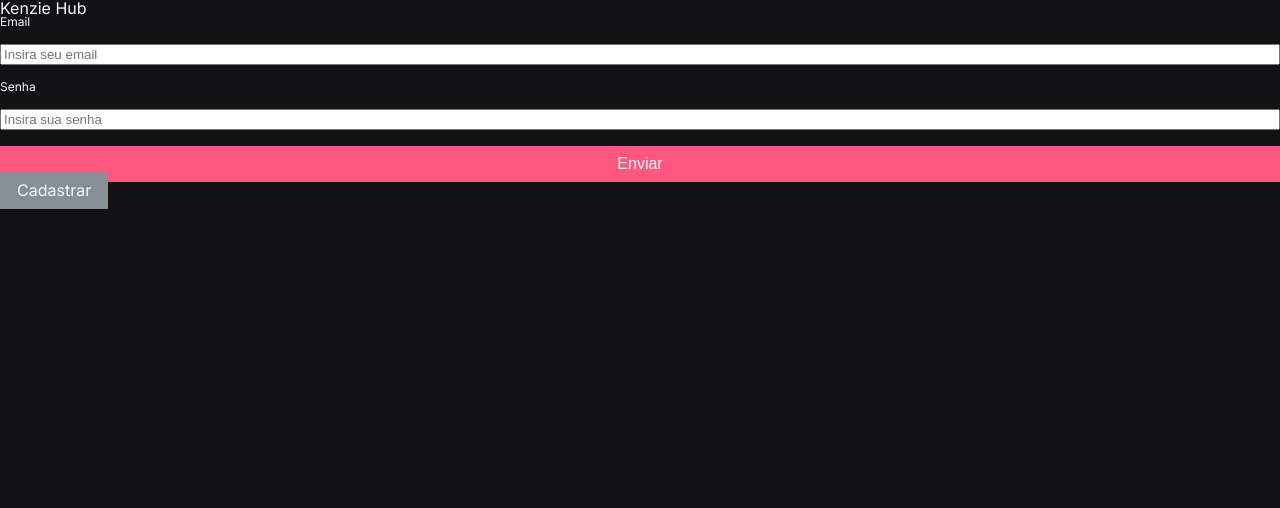
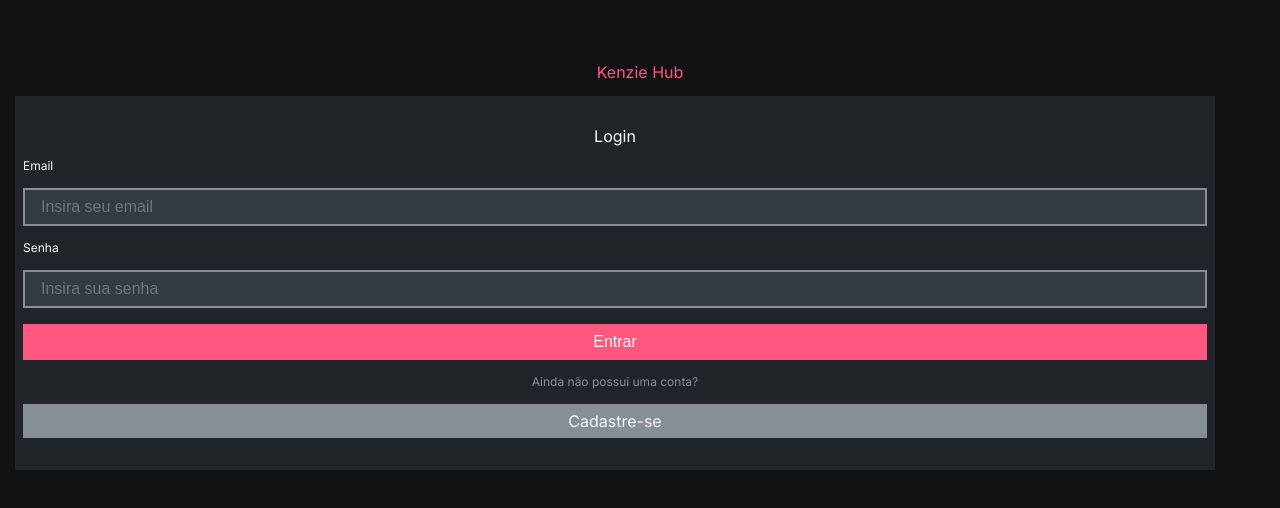
Before and after one commit to MatheusGualtieri/kenzie-hub, a React (Vite) app: page / in a window 1280 px wide. Shown: the top 508 px of the page. Built offline with nearby package versions, Linux system fonts and the light colour scheme.

Commit message:
feature: add style on page login

```diff
--- /dev/null
+++ b/src/components/Form/style.js
@@ -0,0 +1,16 @@
+import styled from "styled-components";
+export const StyledForm = styled.form`
+  padding: 2rem 0.5rem;
+  display: flex;
+  flex-direction: column;
+  gap: 1rem;
+  background-color: var(--color-gray-3);
+  box-sizing: border-box;
+  h1,
+  p {
+    text-align: center;
+  }
+  p {
+    color: var(--color-gray-1);
+  }
+`;
--- a/src/components/Header/index.jsx
+++ b/src/components/Header/index.jsx
@@ -1,8 +1,14 @@
+import { StyledContainer } from "../../styles/container";
+import { StyledNav } from "./style";
 const Header = ({ children }) => {
   return (
     <header>
-      <h1>Kenzie Hub</h1>
-      {children}
+      <StyledContainer>
+        <StyledNav>
+          <h1>Kenzie Hub</h1>
+          {children}
+        </StyledNav>
+      </StyledContainer>
     </header>
   );
 };
--- /dev/null
+++ b/src/components/Header/style.js
@@ -0,0 +1,10 @@
+import styled from "styled-components";
+export const StyledNav = styled.nav`
+  height: 100%;
+  width: 100%;
+  display: flex;
+  h1 {
+    color: var(--color-primary);
+    text-align: center;
+  }
+`;
--- a/src/pages/Login/index.jsx
+++ b/src/pages/Login/index.jsx
@@ -2,12 +2,14 @@
 import { useForm } from "react-hook-form";
 import { yupResolver } from "@hookform/resolvers/yup";
 import Form from "../../components/Form";
-import { Link, useNavigate } from "react-router-dom";
+import { useNavigate } from "react-router-dom";
 import { api } from "../../services/api";
 import { useState } from "react";
 import { toast } from "react-toastify";
 import { Button, ButtonLink } from "../../styles/buttons";
+import { Input } from "../../styles/inputs";
 import Header from "../../components/Header";
+import { StyledContainer } from "../../styles/container";
 const formSchema = yup.object().shape({
   email: yup.string().required("E-mail obrigatório").email("E-mail inválido"),
   password: yup.string().required("Senha obrigatório"),
@@ -51,36 +53,36 @@
     <>
       <Header></Header>
       <main>
-        <div>{loading ? <h1>Carregando</h1> : <></>}</div>
-        <div>
+        <StyledContainer>
+          <div>{loading ? <h1>Carregando</h1> : <></>}</div>
           <Form onSubmit={handleSubmit(onSubmitFunction)}>
+            <h1>Login</h1>
             <label htmlFor="email">Email</label>
-            <input
+            <Input
               type="text"
               id="email"
               placeholder={"Insira seu email"}
               {...register("email")}
-            ></input>
+            ></Input>
 
             {errors.email?.message}
             <label htmlFor="password">Senha</label>
-            <input
+            <Input
               placeholder={"Insira sua senha"}
               id="password"
               type="password"
               {...register("password")}
-            ></input>
+            ></Input>
             {errors.password?.message}
             <Button pink type="submit">
-              Enviar
+              Entrar
             </Button>
+            <p>Ainda não possui uma conta?</p>
+            <ButtonLink gray={"true"} to={"/register"}>
+              Cadastre-se
+            </ButtonLink>
           </Form>
-        </div>
-        <div>
-          <ButtonLink gray={"true"} to={"/register"}>
-            Cadastrar
-          </ButtonLink>
-        </div>
+        </StyledContainer>
       </main>
     </>
   );
--- a/src/styles/buttons.js
+++ b/src/styles/buttons.js
@@ -22,6 +22,7 @@
         : ``};
   color: var(--color-gray-0);
   font-size: var(--font-size-title);
+  text-align: center;
   cursor: pointer;
   transition: 0.5s;
   :hover {
@@ -60,9 +61,10 @@
         ? `var(--color-primary-negative)`
         : props.gray
         ? `var(--color-gray-1)`
-        : ``};
+        : `var(--color-gray-3)`};
   color: var(--color-gray-0);
   font-size: var(--font-size-title);
+  text-align: center;
   cursor: pointer;
   transition: 0.5s;
   :hover {
--- a/src/components/Form/style.jsx
+++ b/src/styles/container.js
@@ -1,5 +1,8 @@
 import styled from "styled-components";
-export const StyledForm = styled.form`
+
+export const StyledContainer = styled.div`
+  max-width: 1200px;
+  margin: 0 15px;
   display: flex;
   flex-direction: column;
   gap: 1rem;
--- a/src/styles/global.js
+++ b/src/styles/global.js
@@ -28,5 +28,17 @@
         width: 100vw;
         height: 100vh;
     }
+    header{
+        display: flex;
+        flex-direction: column;
+        justify-content: end;
+        align-items: center;
+        width: 100%;
+        height: 10%;
+    }
+    main{
+        width: 100%;
+        height: 90%;
+    }
 `;
 export default Global;
--- a/src/styles/inputs.js
+++ b/src/styles/inputs.js
@@ -1 +1,8 @@
 import styled from "styled-components";
+export const Input = styled.input`
+  padding: 0.5rem 1rem;
+  background-color: var(--color-gray-2);
+  color: var(--color-gray-0);
+  border: 2px solid var(--color-gray-1);
+  font-size: var(--font-size-title-1);
+`;
```
